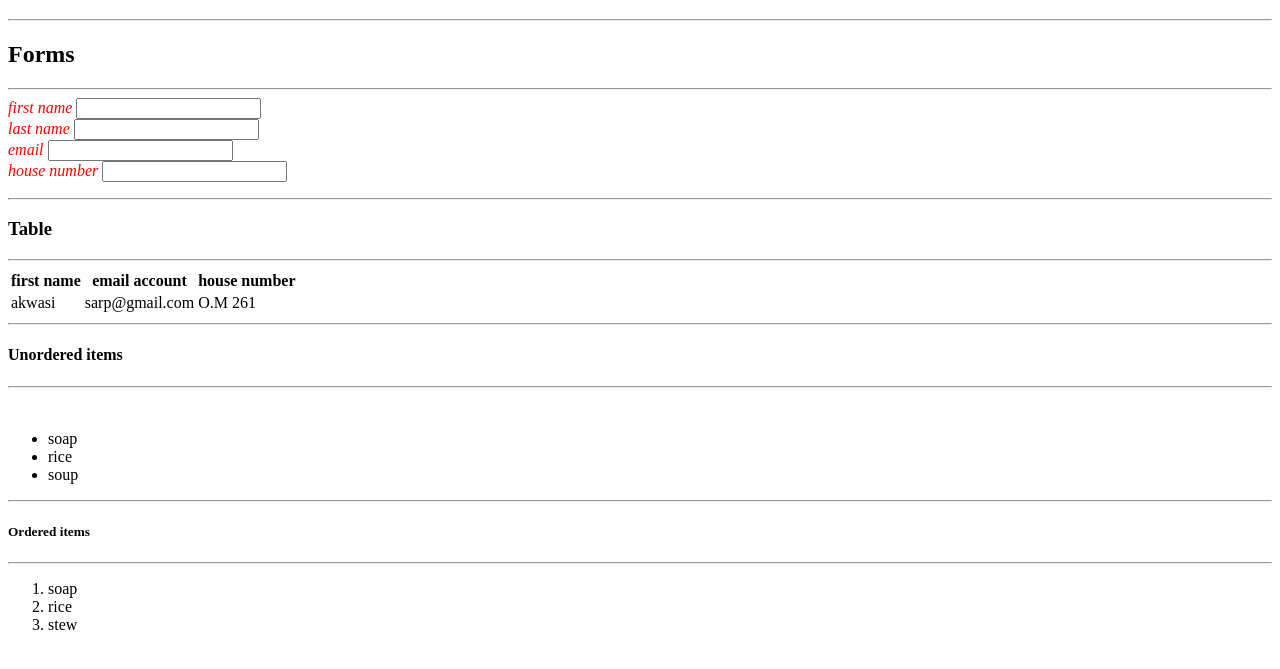
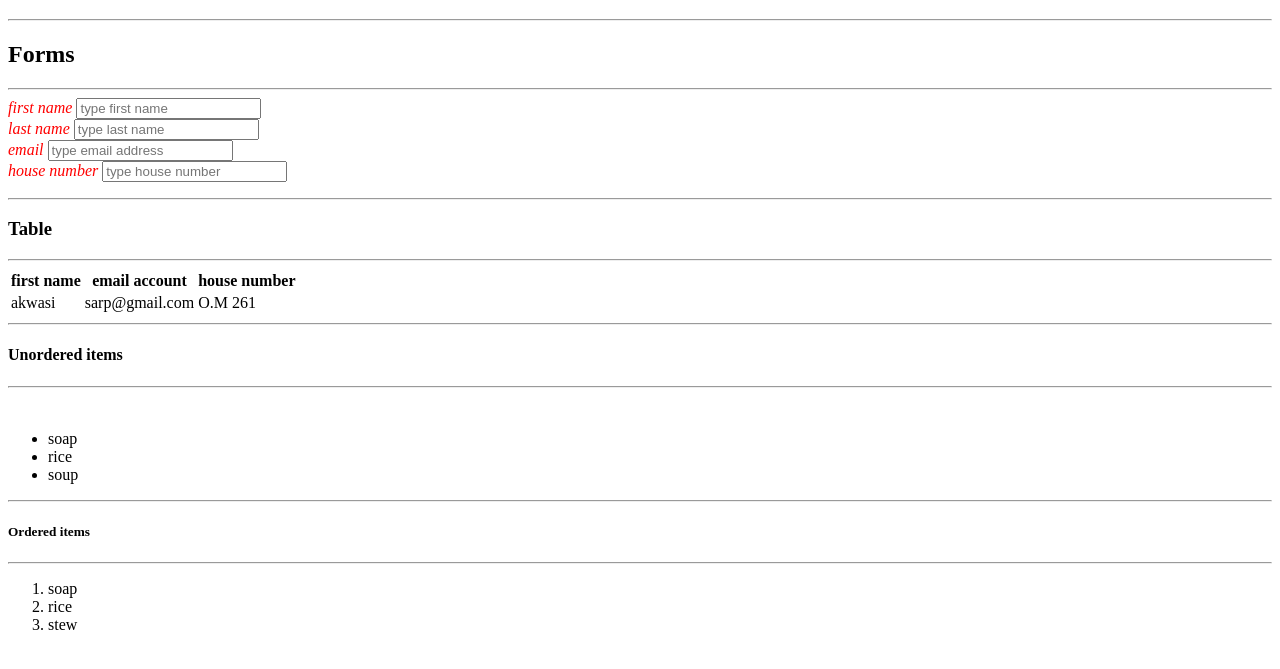
Before and after one commit to sarpscode/sammy, a plain HTML site: page index.html in a window 1280 px wide. Shown: the part 87-756 px from the top of the page. Drawn offline with Linux system fonts and the light colour scheme.

Commit message:
placeholders

```diff
--- a/index.html
+++ b/index.html
@@ -12,16 +12,16 @@ em{color:red;}
   <hr><h2>Forms</h2> <hr>
    <form action="process.php"method="post">
 <label><em>first name</em></label>
-<input type="text"name="firstname">
+<input type="text"name="firstname"placeholder="type first name">
 <br>
 <label><em>last name</em></label>
-<input type="text"name="last name">
+<input type="text"name="last name"placeholder="type last name">
 <br>
 <label><em>email</em></label>
-<input type="email"name= "email">
+<input type="email"name= "email"placeholder="type email address">
 <br>
 <label><em>house number</em></label>
-<input type="text"name="housenuber">
+<input type="text"name="housenuber"placeholder="type house number">
      </form>
 
 <hr> <h3>Table</h3><hr>
```
